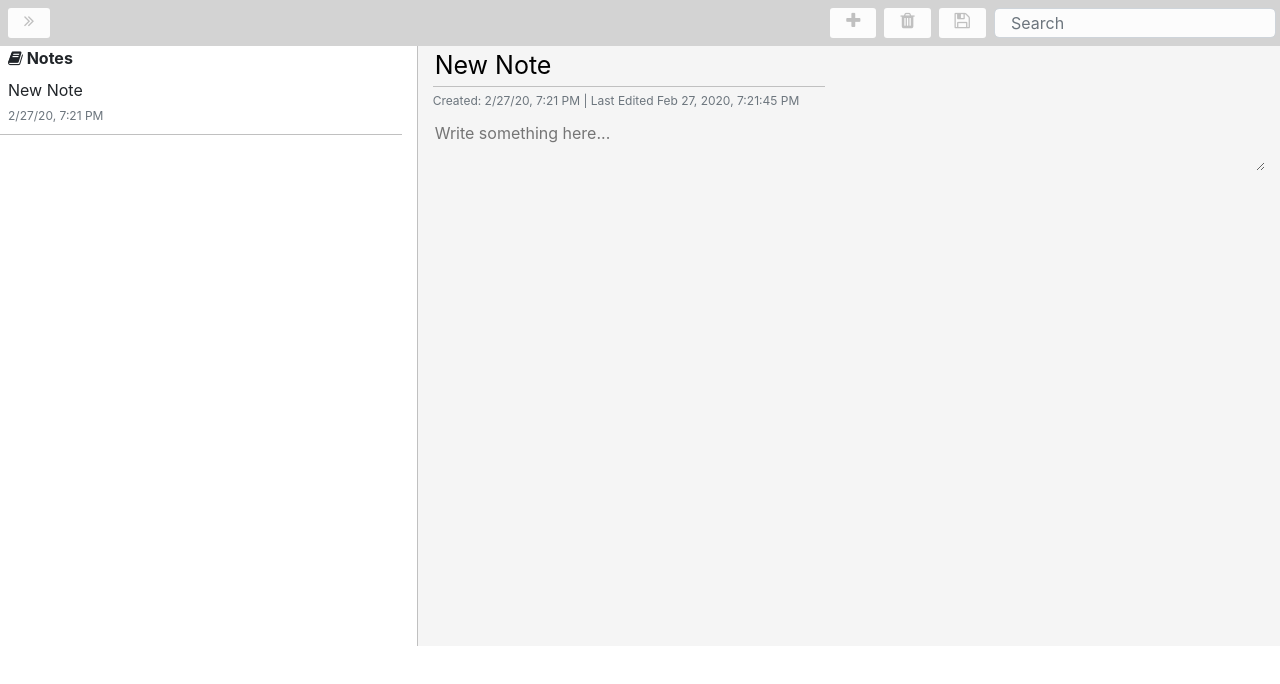
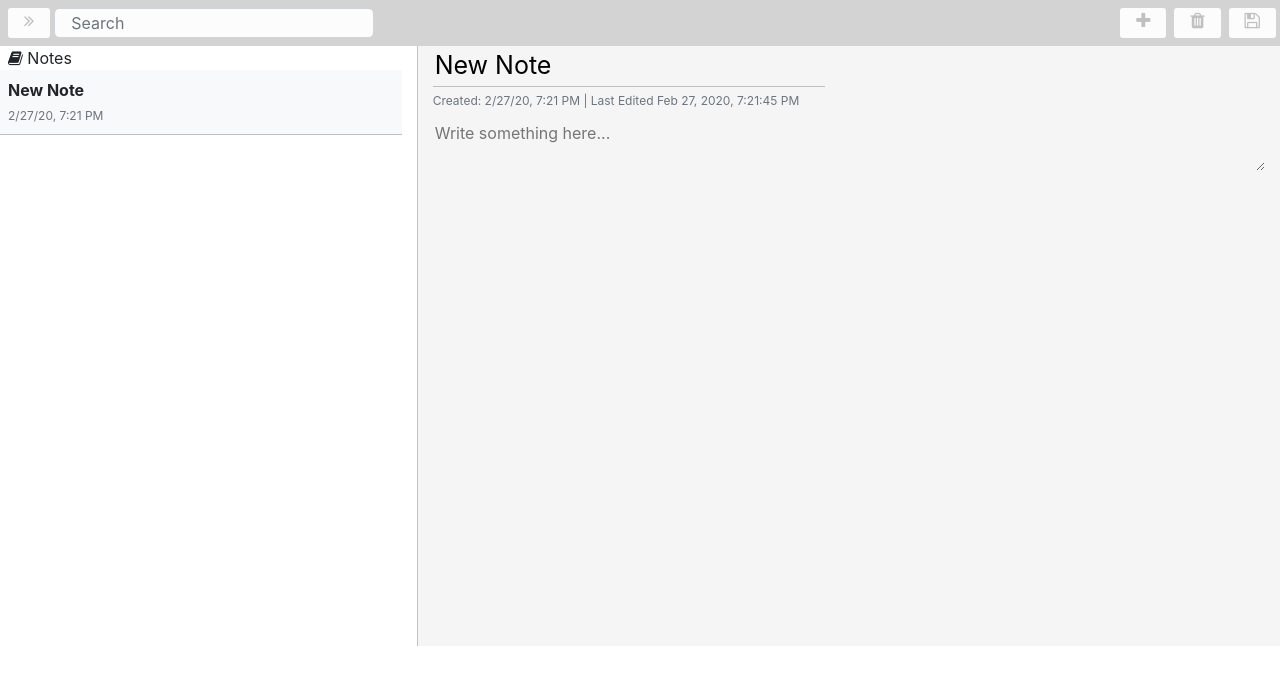
Before and after one commit to salmanma6/Angular8-Notes-App, an Angular app: page / in a window 1280 px wide. Shown: the top 684 px of the page. Built offline with nearby package versions, Linux system fonts and the light colour scheme.

Commit message:
Search working

```diff
--- a/src/app/app.component.html
+++ b/src/app/app.component.html
@@ -1,16 +1,16 @@
 <div class="header d-flex justify-content-start">
-  <i class="fa fa-angle-double-right px-3 py-1 my-2 ml-2 mr-auto" aria-hidden="true" (click)="toggle()"></i>
+  <i class="fa fa-angle-double-right px-3 py-1 my-2 ml-2" aria-hidden="true" (click)="toggle()"></i>
+  <input class="search form-control px-3 py-1 mx-1 my-2 mr-auto w-25" type="search" [(ngModel)]="searchTerm" placeholder="Search" />
   <i class="fa fa-plus px-3 py-1 mx-1 my-2" aria-hidden="true" (click)="addNote()"></i>
   <i class="fa fa-trash px-3 py-1 mx-1 my-2" aria-hidden="true" (click)="deleteNote()"></i>
   <i class="fa fa-floppy-o px-3 py-1 mx-1 my-2" aria-hidden="true" (click)="saveNote()"></i>
-  <input class="search form-control px-3 py-1 mx-1 my-2" type="search" placeholder="Search" (change)="searchChange()"/>
 </div>
 <div class="row app-body">
   <div class="note-titles col-lg-4">
       <i class="fa fa-book ml-2" aria-hidden="true"></i>
-      <span class="font-weight-bold"> Notes</span>
-      <div class="note-item p-2" (click)="noteItemClick(note,i)" *ngFor="let note of notes;let i=index">
-           <span class="note-name ">{{note.name}}</span><br>
+      <span class="font-weight-normal"> Notes</span>
+      <div class="note-item p-2" [ngClass]="{ 'bg-light': i==currentNoteIndex}" (click)="noteItemClick(note,i)" *ngFor="let note of notes | filter : searchTerm ;index as i">
+           <span class="note-name font-weight-bold">{{note.name}}</span><br>
            <span class="note-time text-muted">{{note.edited | date: 'short'}}</span><br>
            <span class="note-content d-block">{{note.content}}</span>
       </div>
--- a/src/app/app.component.scss
+++ b/src/app/app.component.scss
@@ -61,3 +61,7 @@
     }
   }
 }
+
+.highlight-text{
+  background-color:red;
+}
--- a/src/app/app.component.ts
+++ b/src/app/app.component.ts
@@ -11,22 +11,25 @@ export class AppComponent {
 
   notes = []
   currentNote: Note;
-  currentNoteIndex=0;
+  currentNoteIndex = 0;
   collapsed = false;
-  constructor(public datePipe:DatePipe){}
+  searchTerm = "";
+  constructor(public datePipe: DatePipe) { }
 
   ngOnInit() {
     this.currentNote = new Note(new Date());
     this.notes.push(this.currentNote);
-    if (!localStorage.notes == null)
+    if (localStorage.notes) {
       this.notes = JSON.parse(localStorage.notes);
+      this.notes.forEach((note) => Object.setPrototypeOf(note, Note.prototype));
+    }
     this.currentNote = this.notes[0];
   }
   //untitled note 1, untitled note 2, untitled note 3
   addNote() {
     this.currentNote = new Note(new Date());
     this.notes.push(this.currentNote);
-    this.currentNoteIndex=this.notes.length-1;
+    this.currentNoteIndex = this.notes.length - 1;
     //localStorage.notes=JSON.stringify(this.notes);
   }
   noteItemClick(note, index) {
@@ -34,17 +37,21 @@ export class AppComponent {
     this.currentNoteIndex = index;
   }
   saveNote() {
-    //  localStorage.notes = JSON.stringify(this.notes);
+    this.currentNote.edited = new Date();
+    this.notes[this.currentNoteIndex] = this.currentNote;
+    localStorage.notes = JSON.stringify(this.notes);
   }
   deleteNote() {
-    this.notes.splice(this.currentNoteIndex, 1);
-    if(! (this.currentNoteIndex - 1 < 1)) {
+    if (this.notes.length != 1)
+      this.notes.splice(this.currentNoteIndex, 1);
+    if (!(this.currentNoteIndex - 1 < 0)) {
       this.currentNoteIndex -= 1;
-      this.currentNote=this.notes[this.currentNoteIndex];
+      this.currentNote = this.notes[this.currentNoteIndex];
     }
-  }
-  searchChange() {
-
+    else{
+      this.currentNoteIndex = 0;
+      this.currentNote = this.notes[this.currentNoteIndex];
+    }
   }
   toggle() {
     this.collapsed = !this.collapsed;
--- a/src/app/app.module.ts
+++ b/src/app/app.module.ts
@@ -2,10 +2,11 @@ import { BrowserModule } from '@angular/platform-browser';
 import { NgModule } from '@angular/core';
 import { FormsModule } from '@angular/forms';
 import { AppComponent } from './app.component';
-
+import { FilterPipe} from './pipes/filter-pipe';
 @NgModule({
   declarations: [
-    AppComponent
+    AppComponent,
+    FilterPipe
   ],
   imports: [
     BrowserModule,
--- a/src/app/note.ts
+++ b/src/app/note.ts
@@ -1,6 +1,6 @@
 export class Note {
     private _name: string = 'New Note';
-    private _content: string;
+    private _content: string='';
     private _created: Date;
     private _edited: Date;
     constructor(created: Date) {
--- /dev/null
+++ b/src/app/pipes/filter-pipe.ts
@@ -0,0 +1,34 @@
+import { Pipe,PipeTransform } from '@angular/core'
+import {DatePipe} from '@angular/common';
+@Pipe(
+    {
+        name:'filter'
+    }
+)
+export class FilterPipe extends DatePipe implements PipeTransform{
+    transform(values:any,filterString:any){
+        if(!filterString)
+        return values;
+        return values
+        // .map((value)=>{
+        //     let re=new RegExp(filterString,'gi');
+        //     if(value.name.includes(filterString)){
+        //         value.name.replace(re,`<span class="highlight-text">${value.name}</span>`);
+        //     }
+        //     else if(value.content.includes(filterString)  ){
+        //         value.content.replace(re,`<span class="highlight-text">${value.content}</span>`);
+        //     }
+        //     else if(super.transform(value.edited, 'short').toString().includes(filterString)){
+        //         value.edited.replace(re,`<span class="highlight-text">${value.edited}</span>`)
+        //     }
+        //     return value;
+        // } )
+        .filter( (value)  =>  {
+            if(value.name.includes(filterString) || value.content.includes(filterString) ||  super.transform(value.edited, 'short').toString().includes(filterString) ){
+                return true;
+            }
+            else
+              return false;
+        } );
+    }
+}
```
